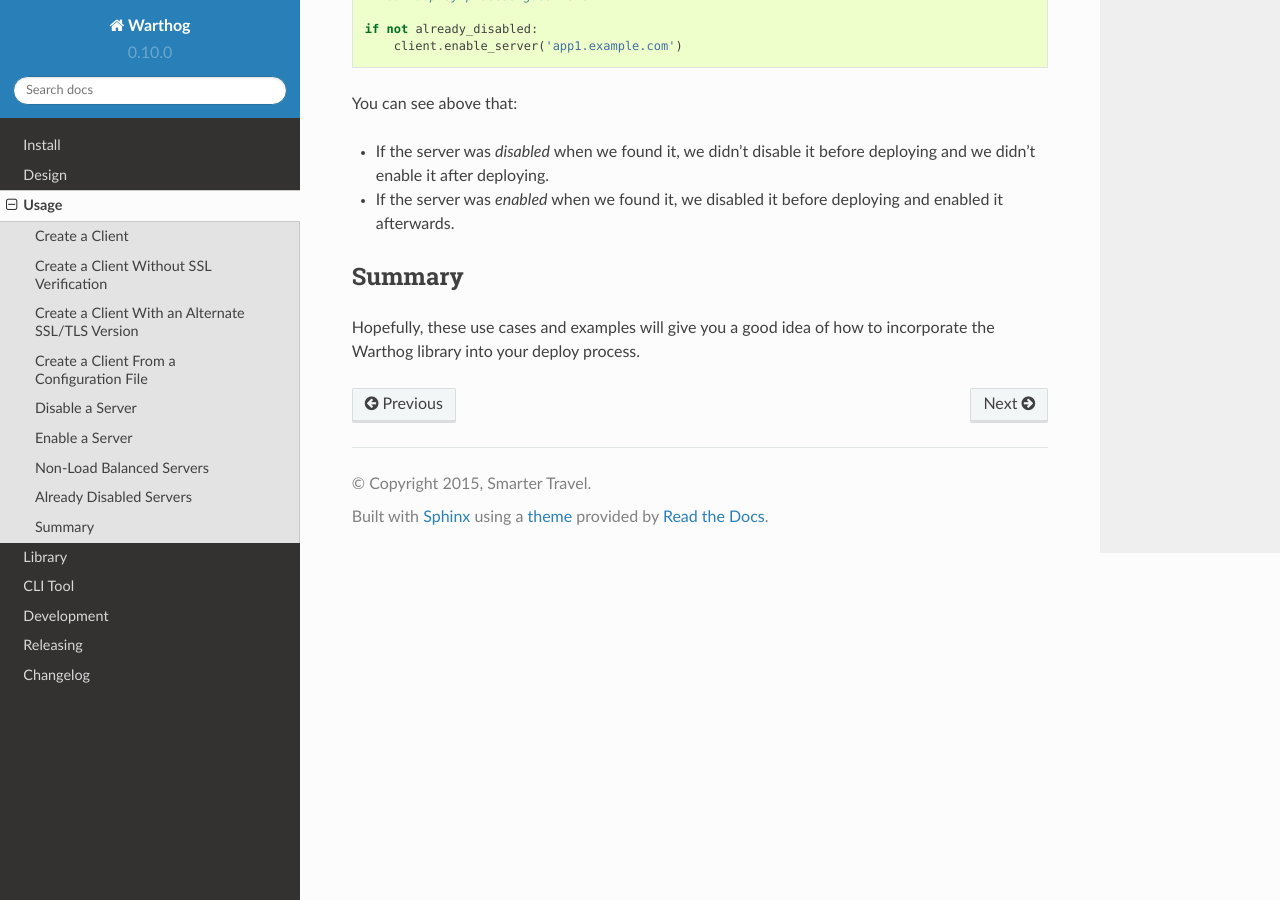
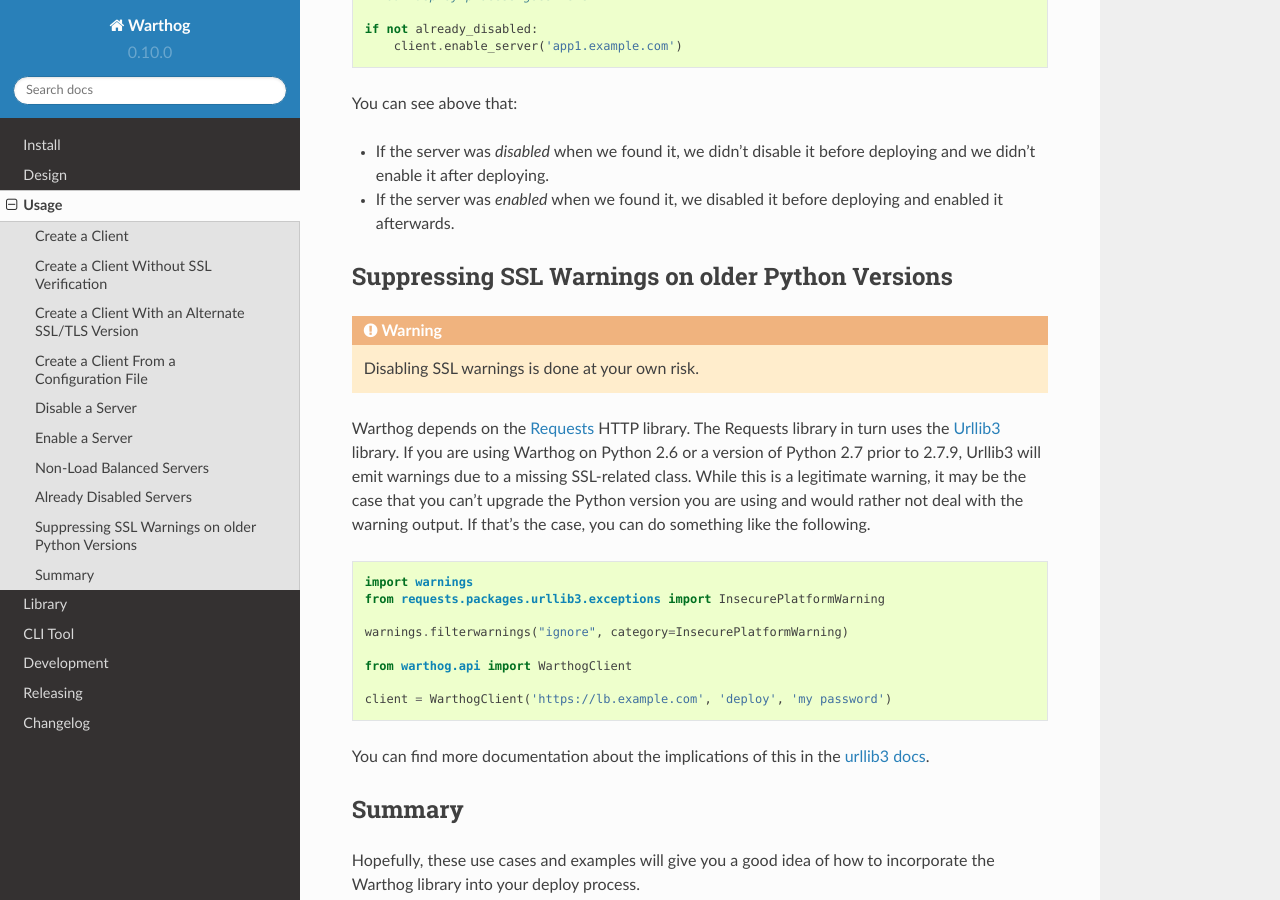
Before and after one commit to smarter-travel-media/warthog, a Sphinx documentation site: the page built from doc/source/usage.rst, in a window 1280 px wide and 900 px high, scrolled down 5379 px. Built offline with Sphinx 7.4.7 and the Read the Docs theme 2.0.0, drawn with Linux system fonts in a browser that asks for light colours.

Commit message:
Add docs about suppressing urllib3 warning

```diff
--- a/doc/source/usage.rst
+++ b/doc/source/usage.rst
@@ -275,6 +275,37 @@ You can see above that:
   enable it after deploying.
 * If the server was *enabled* when we found it, we disabled it before deploying and enabled it afterwards.
 
+
+Suppressing SSL Warnings on older Python Versions
+-------------------------------------------------
+
+.. warning::
+
+    Disabling SSL warnings is done at your own risk.
+
+Warthog depends on the `Requests`_ HTTP library. The Requests library in turn uses the `Urllib3`_ library.
+If you are using Warthog on Python 2.6 or a version of Python 2.7 prior to 2.7.9, Urllib3 will emit warnings
+due to a missing SSL-related class. While this is a legitimate warning, it may be the case that you can't
+upgrade the Python version you are using and would rather not deal with the warning output. If that's the
+case, you can do something like the following.
+
+.. code-block:: python
+
+    import warnings
+    from requests.packages.urllib3.exceptions import InsecurePlatformWarning
+
+    warnings.filterwarnings("ignore", category=InsecurePlatformWarning)
+
+    from warthog.api import WarthogClient
+
+    client = WarthogClient('https://lb.example.com', 'deploy', 'my password')
+
+You can find more documentation about the implications of this in the `urllib3 docs`_.
+
+.. _Requests: http://docs.python-requests.org/en/latest/
+.. _Urllib3: https://urllib3.readthedocs.org/en/latest/
+.. _urllib3 docs: https://urllib3.readthedocs.org/en/latest/security.html
+
 Summary
 -------
 
```
